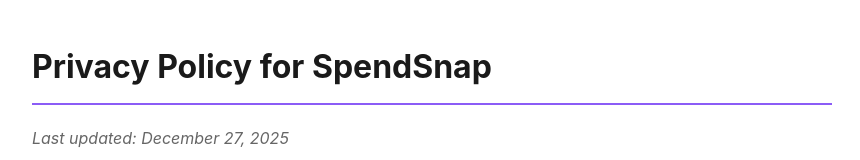
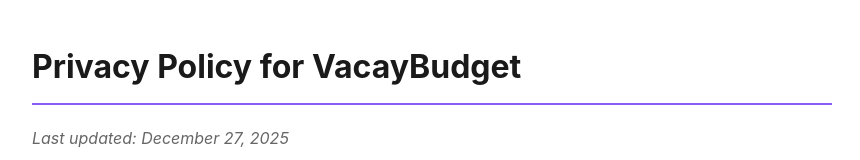
Before and after one commit to emiru256-dev/privacy-policy, a plain HTML site: page index.html in a window 1280 px wide. Shown: the top 160 px of the page, without its empty margins (208-1068 px from the left). Drawn offline with Linux system fonts and the light colour scheme.

Commit message:
Update index.html

```diff
--- a/index.html
+++ b/index.html
@@ -32,7 +32,7 @@
     </style>
 </head>
 <body>
-    <h1>Privacy Policy for SpendSnap</h1>
+    <h1>Privacy Policy for VacayBudget</h1>
     <p class="update-date">Last updated: December 27, 2025</p>
 
     <h2>1. Introduction</h2>
```
